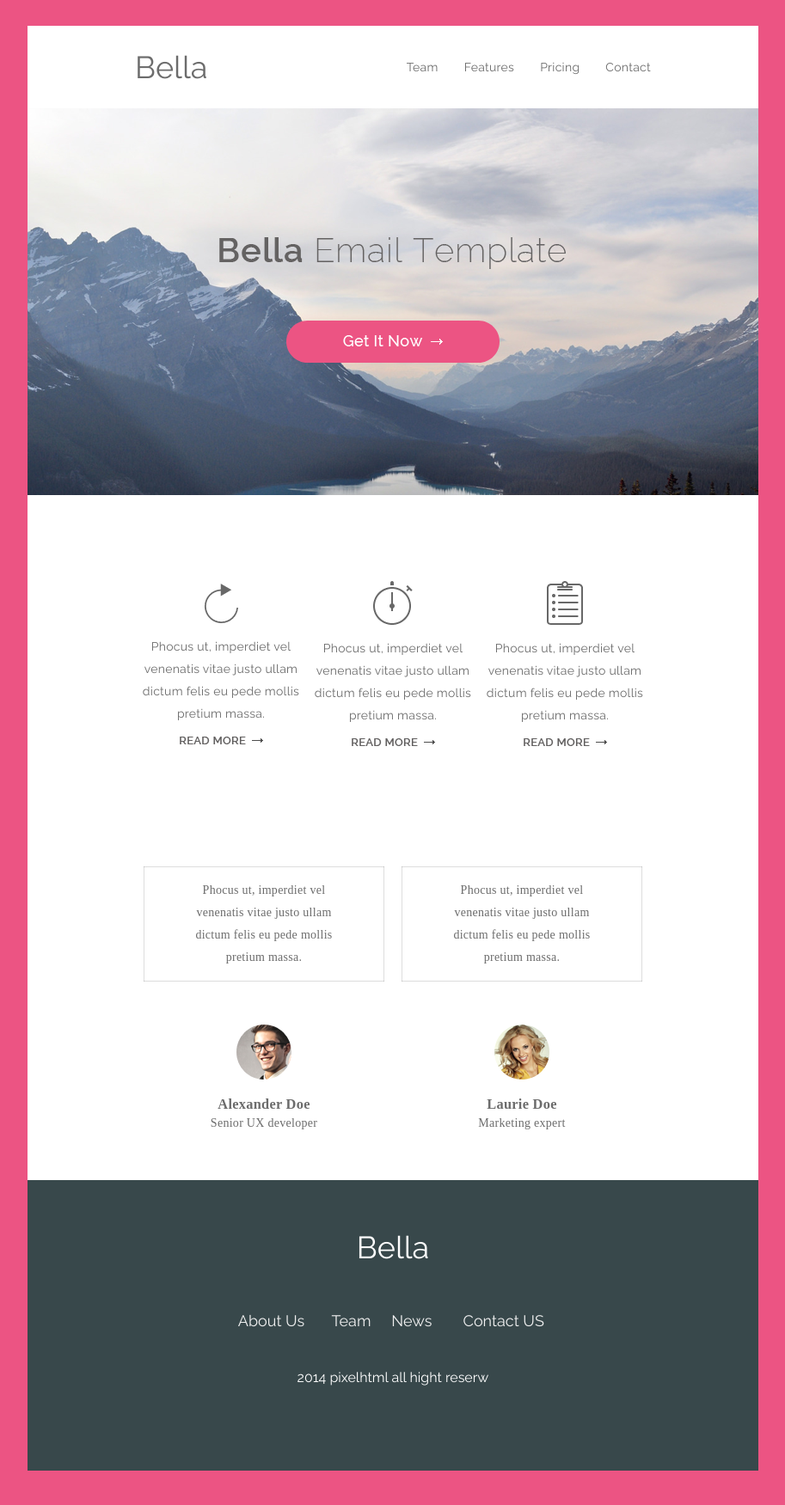
After one commit to anmrez/portfolio, a PHP site: page /site/email_layout/email.html in a window 1280 px wide. The commit adds this page. Shown: the whole page at 86% size, without its empty margins (183-1096 px from the left). Run offline with PHP 8.4, Linux system fonts and the light colour scheme.

Commit message:
add email layout

```diff
--- /dev/null
+++ b/site/email_layout/email.html
@@ -0,0 +1,422 @@
+<!DOCTYPE html
+	PUBLIC "-//W3C//DTD XHTML 1.0 Transitional//EN" "http://www.w3.org/TR/xhtml1/DTD/xhtml1-transitional.dtd">
+<html xmlns="http://www.w3.org/1999/xhtml">
+<head>
+	<meta http-equiv="Content-Type" content="text/html; charset=UTF-8" />
+	<title>HTML Template</title>
+	<meta name="viewport" content="width=device-width, initial-scale=1.0" />
+  <link rel="preconnect" href="https://fonts.googleapis.com">
+  <link rel="preconnect" href="https://fonts.gstatic.com" crossorigin>
+  <link href="https://fonts.googleapis.com/css2?family=Raleway:wght@400;500;600&display=swap" rel="stylesheet">
+
+
+	<style>
+		body {
+			width: 100% !important;
+			-webkit-text-size-adjust: 100%;
+			-ms-text-size-adjust: 100%;
+			margin: 0;
+			padding: 0;
+			line-height: 100%;
+		}
+
+		[style*="Raleway"] {font-family: 'Raleway', arial, sans-serif !important;}
+
+		img {
+			outline: none;
+			text-decoration: none;
+			border:none;
+			-ms-interpolation-mode: bicubic;
+			max-width: 100%!important;
+			margin: 0;
+			padding: 0;
+			display: block;
+		}
+
+		table td {
+			border-collapse: collapse;
+		}
+
+		table {
+			border-collapse: collapse;
+			mso-table-lspace: 0pt;
+			mso-table-rspace: 0pt;
+		}
+
+		.logo{
+			color: #6c6c6c;
+			font-size: 36px;
+		}
+
+    .menu a{
+      color: #6c6c6c;
+      font-size: 14px;
+      font-weight: 400;
+      letter-spacing: 0.28px;
+      text-decoration: none;
+    }
+
+    .menu td{
+      padding-left: 30px
+    }
+
+    .header-td{
+      padding-top: 40px;
+      padding-bottom: 40px;
+    }
+
+    .Features-td{
+      padding-top: 100px;
+      padding-bottom: 140px;
+      color: #6c6c6c;
+      font-size: 14px;
+      font-weight: 400;
+      line-height: 26px;
+      letter-spacing: 0.28px;
+    }
+
+    .blog-td{
+      color: #6c6c6c;
+      font-size: 14px;
+      font-weight: 400;
+      line-height: 26px;
+      letter-spacing: 0.28px;
+
+    }
+
+		.blog-table{
+			border-top: 1px solid #6c6c6c3b;
+			border-bottom: 1px solid #6c6c6c3b;
+			border-right: 1px solid #6c6c6c3b;
+			border-left: 1px solid #6c6c6c3b;
+		}
+
+
+
+		.author{
+			padding-top: 50px;
+			line-height: 5px;
+			padding-bottom: 50px;
+		}
+
+
+		.author h3{
+			font-weight: bold;
+		}
+
+		.author img{
+			padding-bottom: 10px;
+
+		}
+
+		.footer__logo{
+			padding-top: 70px;
+			padding-bottom: 70px;
+			color: #ffffff;
+			font-size: 36px;
+		}
+
+		.footer__menu a{
+			color: #f0f0f0;
+			text-decoration: none;
+			font-size: 18px;
+		}
+
+		.footer__menu{
+			padding-bottom: 30px;
+		}
+
+		.copyrate{
+			color: #ffffff;
+			padding-top: 20px;
+			padding-bottom: 100px;
+		}
+
+
+
+		@media (max-width: 870px) {
+			.table-850{
+				width: 600px !important;
+
+			}
+
+			.table-600{
+				width: 550px !important;
+
+			}
+
+			.blog-table{
+				width: 200px !important;
+
+			}
+			.blog-table br {
+				display: none !important;
+			}
+
+			.Features-td td{
+				display: block !important;
+				margin-bottom: 50px !important;
+			}
+
+		}/* end */
+
+
+	@media (max-width: 620px) {
+
+		.table-850{
+			width: 400px !important;
+
+		}
+
+		.table-600{
+			width: 350px !important;
+
+		}
+
+		.blog-table{
+			width: 100px !important;
+
+		}
+
+
+	}/* end */
+
+
+
+
+	</style>
+</head>
+
+<body style="margin: 0; padding: 0;">
+	<div style="font-size:0px;font-color:#ffffff;opacity:0;visibility:hidden;width:0;height:0;display:none;">Тестовое письмо</div>
+	<table cellpadding="0" cellspacing="0" width="100%" bgcolor="#ec5483">
+    <tr>
+      <td>
+        <table class="main table-850" cellpadding="0" cellspacing="0" width="850" align="center">
+          <tr>
+            <td height="30" width="850"> </td>
+          </tr>
+
+
+          <tr>
+            <td class="header-td" bgcolor="#ffffff">
+              <table class="main table-600" cellpadding="0" cellspacing="0" width="600" align="center">
+                <tr>
+                  <td class="logo" align="left" style="font-family: Arial, Halvetica, sans-serif, 'Raleway';">
+                    Bella
+                  </td>
+                  <td class="menu" align="right">
+                    <table cellpadding="0" cellspacing="0">
+                      <tr>
+                        <td>
+                          <a href="#" style="font-family: Arial, Halvetica, sans-serif, 'Raleway';">
+                            Team
+                          </a>
+                        </td>
+                        <td>
+                          <a href="#" style="font-family: Arial, Halvetica, sans-serif, 'Raleway';">
+                            Features
+                          </a>
+                        </td>
+                        <td>
+                          <a href="#" style="font-family: Arial, Halvetica, sans-serif, 'Raleway';">
+                            Pricing
+                          </a>
+                        </td>
+                        <td>
+                          <a href="#" style="font-family: Arial, Halvetica, sans-serif, 'Raleway';">
+                            Contact
+                          </a>
+                        </td>
+                      </tr>
+                    </table>
+                  </td>
+                </tr>
+              </table>
+            </td>
+          </tr>
+
+          <!-- banner -->
+          <tr>
+            <td class="banner-td">
+              <a href="#">
+                <img src="banner.png" alt="banner"  />
+              </a>
+            </td>
+          </tr> <!-- /banner -->
+
+          <!-- Features -->
+          <tr>
+            <td class="Features-td" bgcolor="#ffffff">
+              <table class="main table-600" cellpadding="0" cellspacing="0" width="600" align="center">
+                <tr>
+                  <!-- blog-left -->
+                  <td align="center">
+                    <img src="return.png" alt=""  />
+                    <p style="font-family: Arial, Halvetica, sans-serif, 'Raleway';">
+                      Phocus ut, imperdiet vel <br />
+                      venenatis vitae justo ullam <br />
+                      dictum felis eu pede mollis <br />
+                      pretium massa.
+                    </p>
+                    <a href="#">
+                      <img src="read-more.png" alt="read-more"  />
+                    </a>
+                  </td> <!-- /blog-left -->
+
+                  <!-- blog-center -->
+                  <td align="center">
+                    <img src="stopwatch.png" alt="stopwatch"  />
+                    <p style="font-family: Arial, Halvetica, sans-serif, 'Raleway';">
+                      Phocus ut, imperdiet vel <br />
+                      venenatis vitae justo ullam <br />
+                      dictum felis eu pede mollis <br />
+                      pretium massa.
+                    </p>
+                    <a href="#">
+                      <img src="read-more.png" alt="read-more"  />
+                    </a>
+                  </td> <!-- /blog-center -->
+
+                  <!-- blog-right -->
+                  <td align="center">
+                    <img src="reminders.png" alt="reminders"  />
+                    <p style="font-family: Arial, Halvetica, sans-serif, 'Raleway';">
+                      Phocus ut, imperdiet vel <br />
+                      venenatis vitae justo ullam <br />
+                      dictum felis eu pede mollis <br />
+                      pretium massa.
+                    </p>
+                    <a href="#">
+                      <img src="read-more.png" alt="read-more"  />
+                    </a>
+                  </td> <!-- /blog-right -->
+
+                </tr>
+              </table>
+            </td>
+          </tr> <!-- /Features -->
+
+          <!-- Comment -->
+          <tr>
+            <td class="blog-td" bgcolor="#ffffff">
+              <table class="main table-600" cellpadding="0" cellspacing="0" width="600" align="center">
+                <tr>
+                  <!-- blog-1 -->
+                  <td class="blog-text-td" align="center">
+                    <table class="blog-table" cellpadding="0" cellspacing="0" align="center" width="280">
+                      <tr>
+                        <td align="center">
+                          <p>
+                            Phocus ut, imperdiet vel <br />
+                            venenatis vitae justo ullam <br />
+                            dictum felis eu pede mollis <br />
+                            pretium massa.
+                          </p>
+                        </td>
+                      </tr>
+                    </table>
+                  </td><!-- /blog-1 -->
+
+                  <!-- blog-2 -->
+                  <td  class="blog-text-td" align="center">
+                    <table class="blog-table" cellpadding="0" cellspacing="0" align="center" width="280">
+                      <tr>
+                        <td align="center">
+                          <p>
+                            Phocus ut, imperdiet vel <br />
+                            venenatis vitae justo ullam <br />
+                            dictum felis eu pede mollis <br />
+                            pretium massa.
+                          </p>
+                        </td>
+                      </tr>
+                    </table>  <!-- /blog-2 -->
+
+
+                  </td>
+                </tr>
+
+                <!-- icon_human -->
+                <tr>
+
+                  <!-- human-1 -->
+                  <td class="author" align="center">
+                    <img src="author_img.png" alt="author_img"  />
+                    <h3>Alexander Doe</h3>
+                    <p>Senior UX developer</p>
+                  </td>  <!-- /human-1 -->
+
+
+                  <!-- human-2 -->
+                  <td class="author" align="center">
+                    <img src="author_img-2.png" alt="author_img-2"  />
+                    <h3>Laurie Doe</h3>
+                    <p>Marketing expert</p>
+                  </td> <!-- /human-2 -->
+
+                </tr> <!-- /icon_human -->
+
+
+              </table>
+            </td>
+          </tr> <!-- /Comment -->
+
+					<!-- footer -->
+					<tr>
+						<td class="footer-td" bgcolor="#38484b">
+							<table class="table-600" cellpadding="0" cellspacing="0" width="600" align="center">
+								<tr>
+									<td class="footer__logo" align="center" style="font-family: Arial, Halvetica, sans-serif, 'Raleway';">
+										Bella
+									</td>
+								</tr>
+								<tr>
+									<td class="footer__menu" align="center">
+										<table cellpadding="0" cellspacing="0" width="400" align="center">
+											<!-- menu -->
+											<tr align="center">
+												<td>
+													<a href="#" style="font-family: Arial, Halvetica, sans-serif, 'Raleway';">About Us</a>
+												</td>
+												<td>
+													<a href="#" style="font-family: Arial, Halvetica, sans-serif, 'Raleway';">Team</a>
+												</td>
+												<td>
+													<a href="#" style="font-family: Arial, Halvetica, sans-serif, 'Raleway';">News</a>
+												</td>
+												<td>
+													<a href="#" style="font-family: Arial, Halvetica, sans-serif, 'Raleway';">Contact US</a>
+												</td>
+											</tr>	<!-- /menu -->
+
+										</table>
+											<tr>
+												<td class="copyrate" align="center" style="font-family: Arial, Halvetica, sans-serif, 'Raleway';" width="500">
+													2014 pixelhtml all hight reserw
+												</td>
+											</tr>
+									</td>
+								</tr>
+
+
+							</table>
+						</td>
+					</tr>	<!-- /footer -->
+					<!-- padding -->
+					<tr>
+						<td height="40" width="850">
+
+						</td>
+					</tr>	<!-- /padding -->
+        </table> <!-- !!!!! -->
+      </td>
+    </tr> <!-- heder -->
+
+
+
+
+	</table>
+</body>
+
+</html>
--- a/style.css
+++ b/style.css
@@ -54,7 +54,7 @@ h1,h2,h3,h5,h4,h6 {margin: 0;}
   font-size: 24px;
   letter-spacing: 10px;
   text-align: center;
-
+  line-height: 150%;
 
 
   color: #fff;
```
Also changed, not shown: index.html (+11 -0 lines), i/email.jpg (added), site/email_layout/author_img-2.png (added), site/email_layout/author_img.png (added), site/email_layout/banner.png (added), site/email_layout/read-more.png (added), site/email_layout/reminders.png (added), site/email_layout/return.png (added), site/email_layout/stopwatch.png (added).
